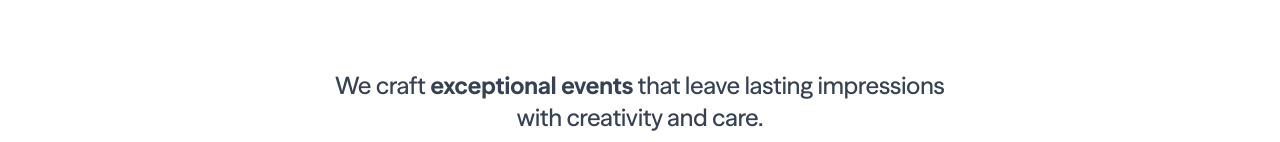
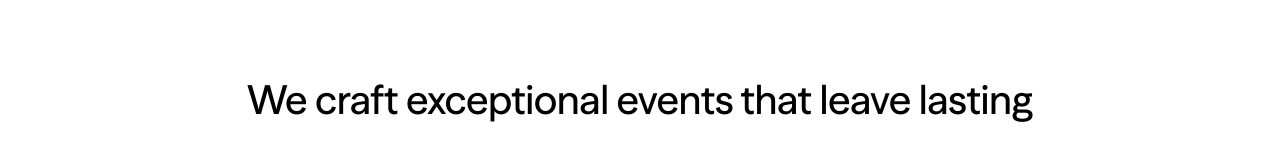
Before and after one commit to ChemyDigi/Alchemy-rewamp, a Next.js app: page /services-event in a window 1280 px wide. Shown: the part 788-930 px from the top of the page. Built offline with nearby package versions, Linux system fonts and the light colour scheme.

Commit message:
added a scroll text effect to the hero

```diff
--- a/components/services-event/hero.tsx
+++ b/components/services-event/hero.tsx
@@ -3,6 +3,7 @@
 import { useState } from "react";
 import Image from "next/image";
 import Link from "next/link";
+import ScrollFillText from "../services-dm/ScrollFillText";
 
 export default function ServicesSection() {
   const [activeIndex, setActiveIndex] = useState<number | null>(0);
@@ -56,12 +57,8 @@ export default function ServicesSection() {
       </div>
 
       {/* Bottom Tagline */}
-      <div className="mt-20 text-center">
-        <p className="text-xl md:text-2xl text-gray-700 font-medium">
-          We craft <span className="font-bold">exceptional events</span> that leave lasting impressions
-          <br />
-          with creativity and care.
-        </p>
+      <div className="mt-20 pb-20 text-center">
+        <ScrollFillText text="We craft exceptional events that leave lasting impressions with creativity and care." />
       </div>
     </section>
   );
```
